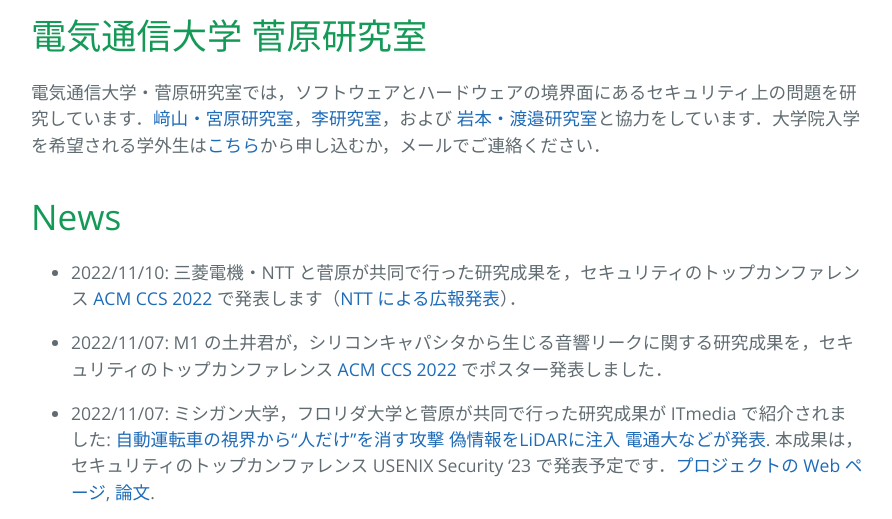
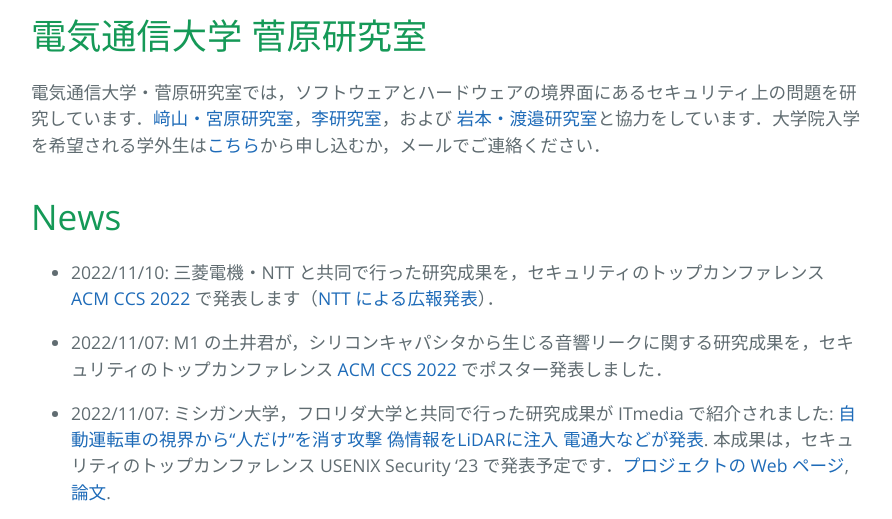
Before and after one commit to sugawara-bbbb/weblab, a Jekyll site: the page built from index.md, in a window 1280 px wide and 900 px high, scrolled down 406 px, cut to the strip 0-519 px from the top of the window. Shown: the whole strip, without its empty margins (193-1085 px from the left). Built offline with Jekyll 4.4.1, drawn with Linux system fonts in a browser that asks for light colours; our own code applies the rules of GitHub Pages for plain Markdown files.

Commit message:
small changes in index.md

```diff
--- a/index.md
+++ b/index.md
@@ -8,11 +8,11 @@ layout: default
 
 # News
 
-- 2022/11/10: 三菱電機・NTT と菅原が共同で行った研究成果を，セキュリティのトップカンファレンス [ACM CCS 2022](https://www.sigsac.org/ccs/CCS2022/) で発表します（[NTT による広報発表](https://group.ntt/jp/topics/2022/11/07/acm_ccs_2022_paper_acceptance.html)）．
+- 2022/11/10: 三菱電機・NTT と共同で行った研究成果を，セキュリティのトップカンファレンス [ACM CCS 2022](https://www.sigsac.org/ccs/CCS2022/) で発表します（[NTT による広報発表](https://group.ntt/jp/topics/2022/11/07/acm_ccs_2022_paper_acceptance.html)）．
 
 - 2022/11/07: M1 の土井君が，シリコンキャパシタから生じる音響リークに関する研究成果を，セキュリティのトップカンファレンス [ACM CCS 2022](https://www.sigsac.org/ccs/CCS2022/) でポスター発表しました．
 
-- 2022/11/07: ミシガン大学，フロリダ大学と菅原が共同で行った研究成果が ITmedia で紹介されました:
+- 2022/11/07: ミシガン大学，フロリダ大学と共同で行った研究成果が ITmedia で紹介されました:
 [自動運転車の視界から“人だけ”を消す攻撃 偽情報をLiDARに注入 電通大などが発表](https://www.itmedia.co.jp/news/articles/2211/07/news043.html).
 本成果は，セキュリティのトップカンファレンス USENIX Security '23 で発表予定です．[プロジェクトの Web ページ](https://cpseclab.github.io/youcantseeme/), [論文](https://arxiv.org/abs/2210.09482).
 <video  width="390" height="260" controls="controls" src="https://cpseclab.github.io/youcantseeme/vid/OutdoorLidarForward.mp4" type="video/mp4"></video>
```
